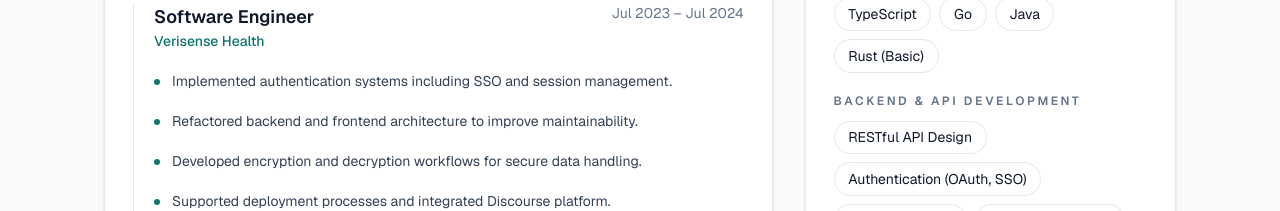
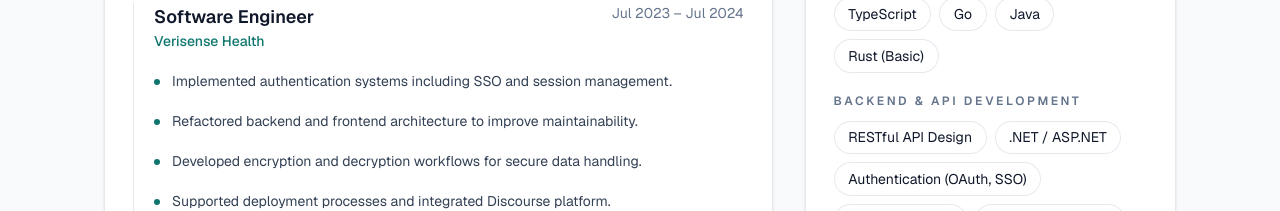
Before and after one commit to wmfaiz/my-portfolio, a Next.js app: page / in a window 1280 px wide. Shown: the part 1480-1691 px from the top of the page. Built offline with nearby package versions, Linux system fonts and the light colour scheme.

Commit message:
update Core Skills section with .NET / ASP.NET

```diff
--- a/app/page.tsx
+++ b/app/page.tsx
@@ -131,6 +131,7 @@ const skillGroups = [
     title: "Backend & API Development",
     items: [
       "RESTful API Design",
+      ".NET / ASP.NET",
       "Authentication (OAuth, SSO)",
       "Data Processing",
       "Service Integration",
```
